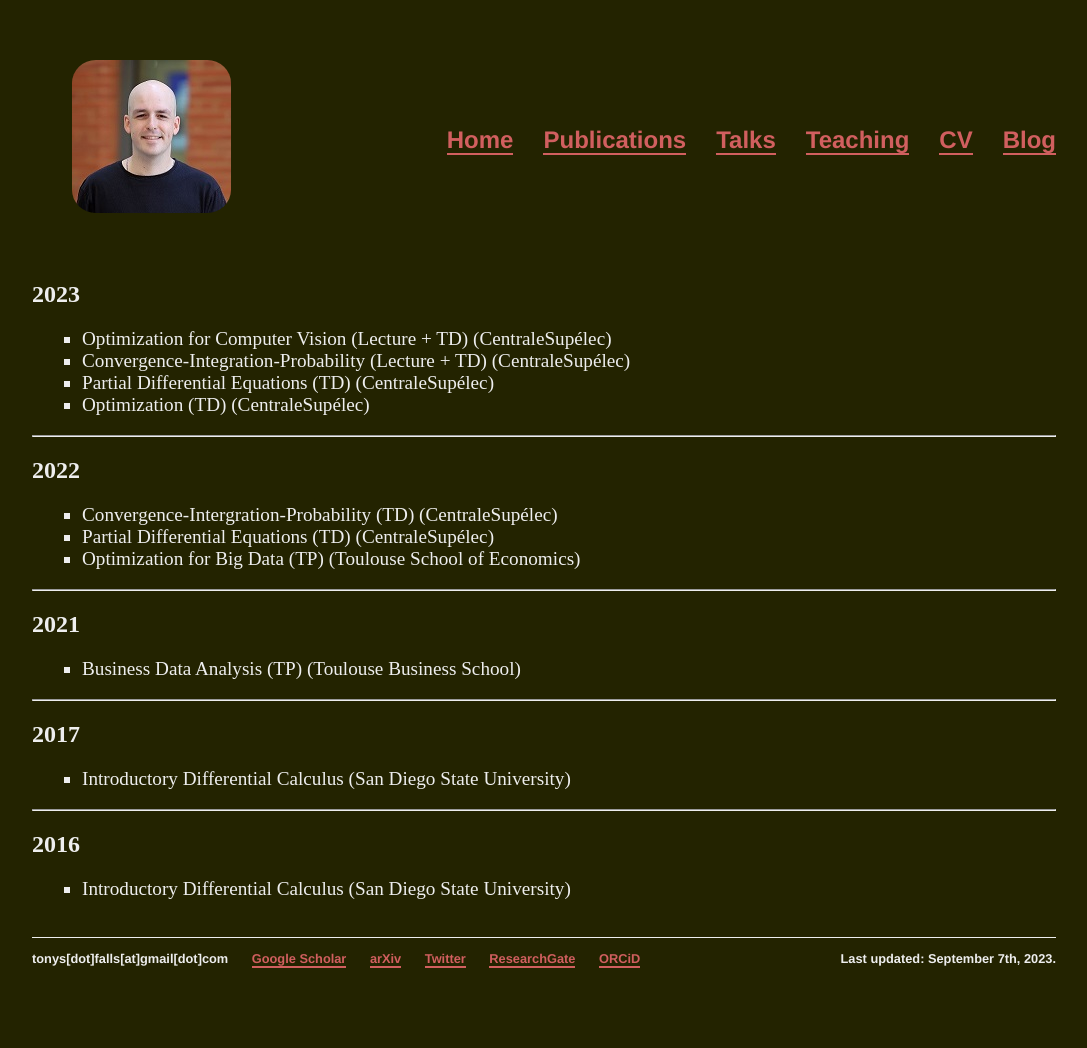
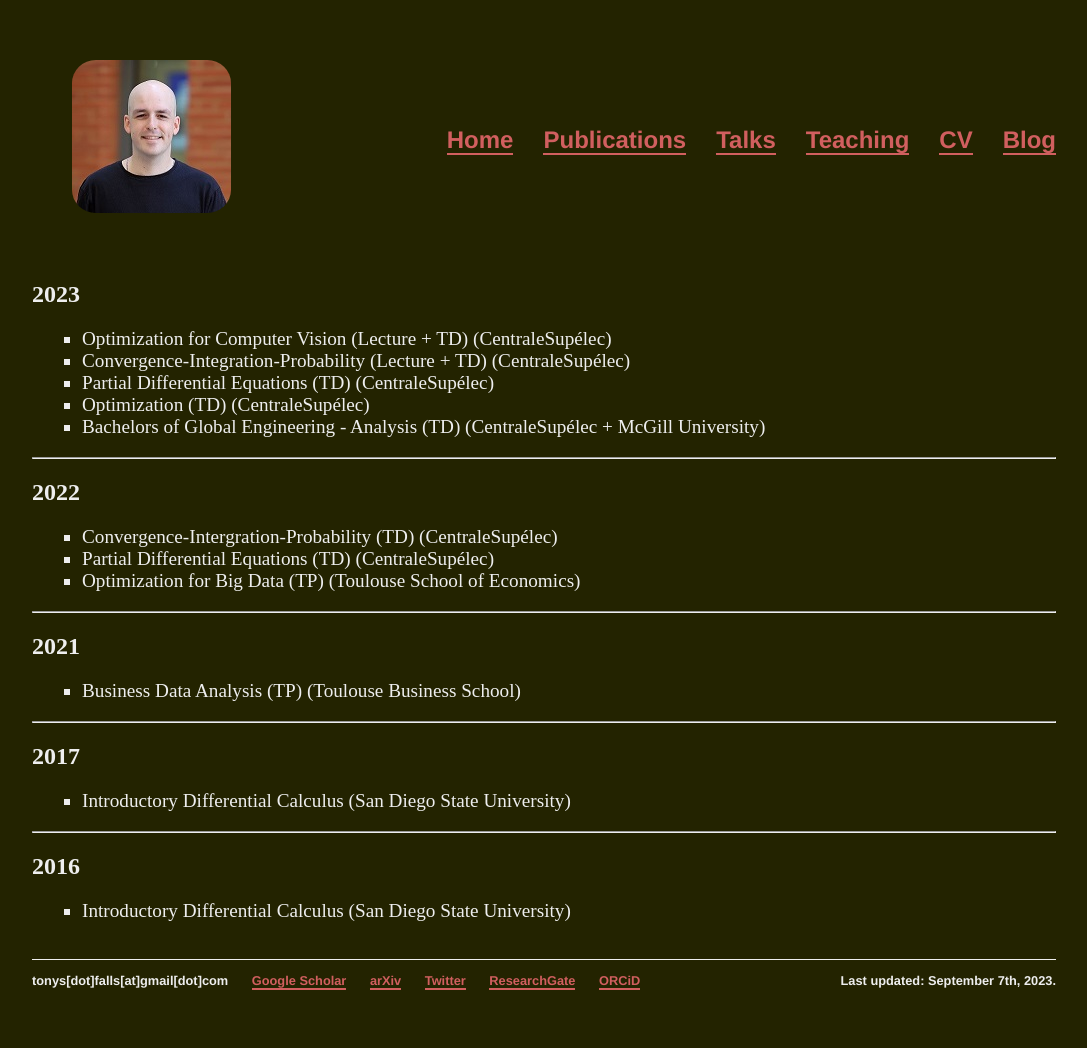
Before and after one commit to tonysf/tonysf.github.io, a Jekyll site: the page built from teaching/index.html, in a window 1280 px wide. Shown: the whole page, without its empty margins (96-1183 px from the left). Built offline with Jekyll 4.4.1, drawn with Linux system fonts in a browser that asks for light colours; before the commit the page ends 1026 px from its top, so only the background shows below that.

Commit message:
Update index.html

```diff
--- a/teaching/index.html
+++ b/teaching/index.html
@@ -8,6 +8,7 @@ title: Teaching - Antonio SILVETI-FALLS
 	<li>Convergence-Integration-Probability (Lecture + TD) (CentraleSupélec)</li>
 	<li>Partial Differential Equations (TD) (CentraleSupélec)</li>
 	<li>Optimization (TD) (CentraleSupélec)</li>
+	<li>Bachelors of Global Engineering - Analysis (TD) (CentraleSupélec + McGill University)</li>
 </ul></p>
 <hr>
 <h2>2022</h2>
```
